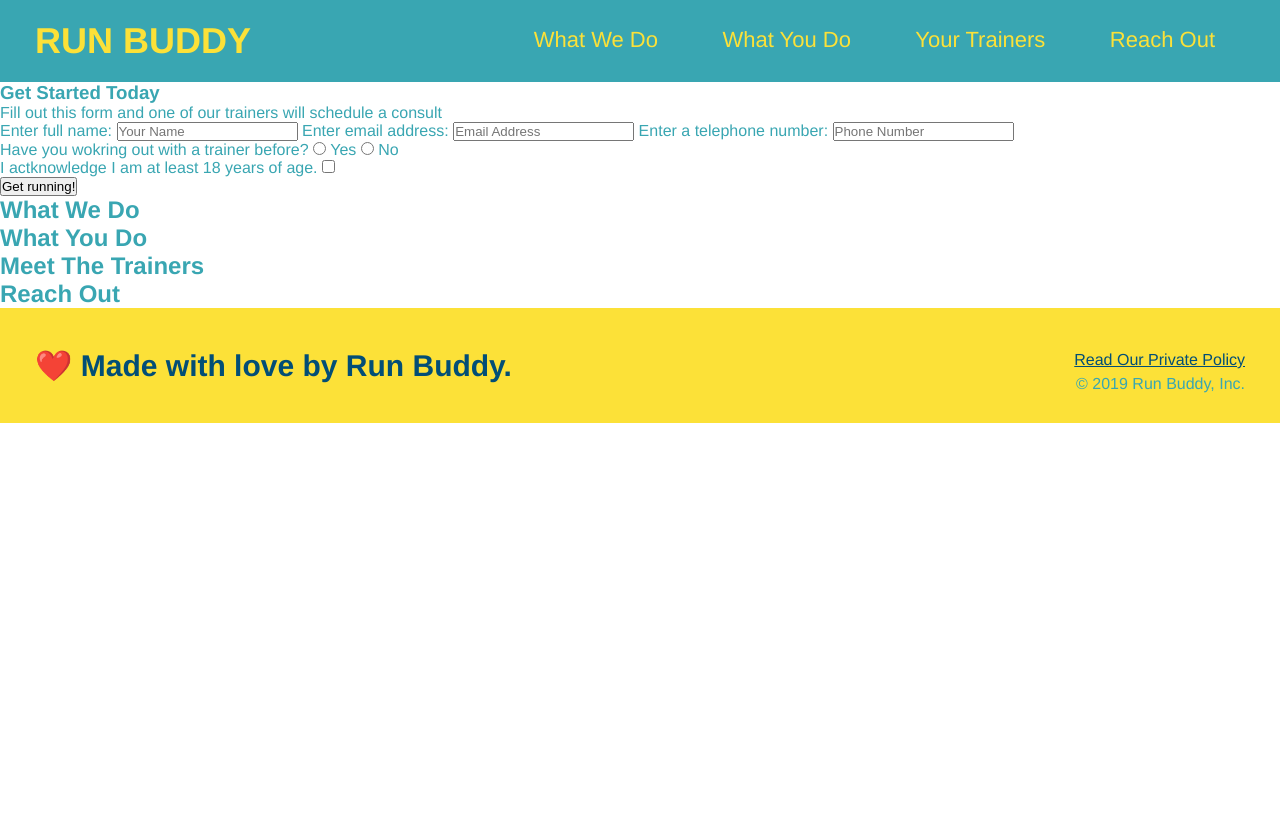
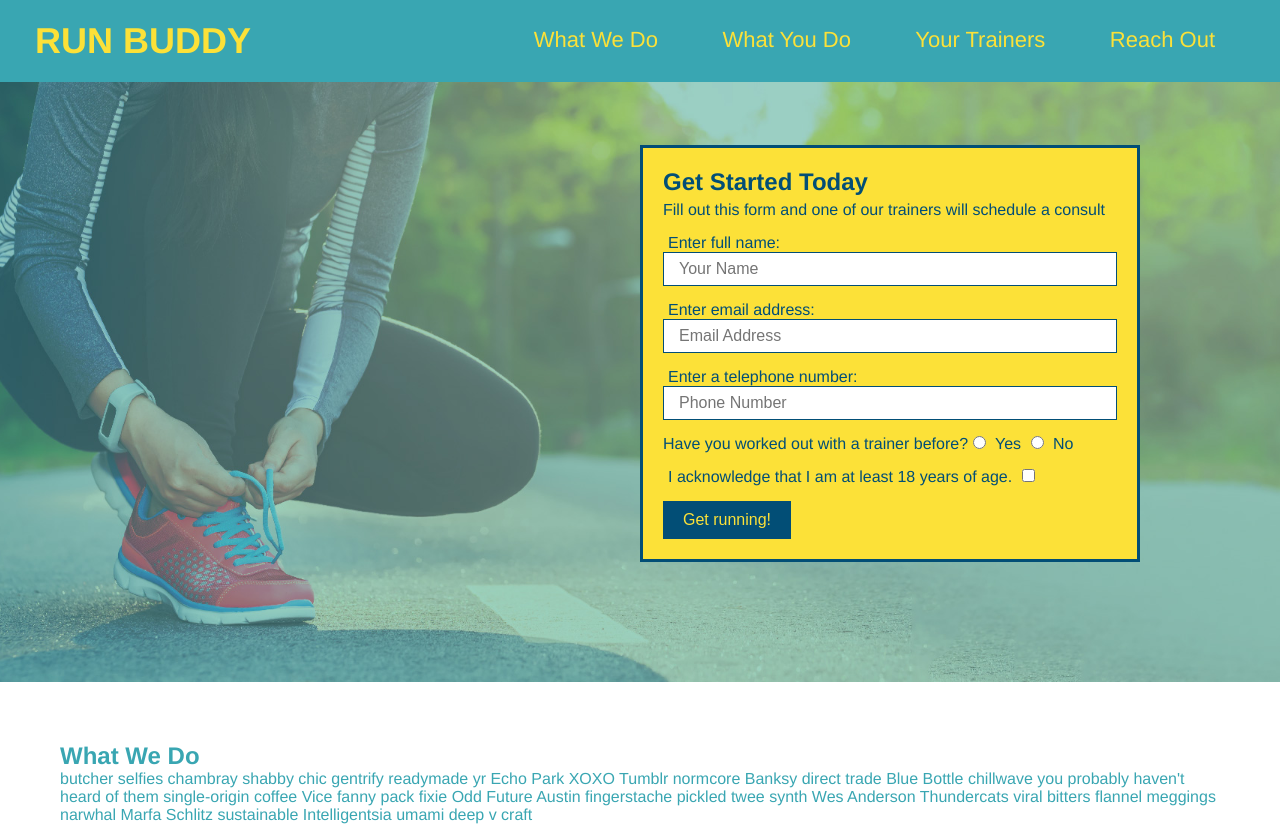
Before and after one commit to Ahoward21/run-buddy, a plain HTML site: page index.html in a window 1280 px wide. Shown: the top 828 px of the page. Before the commit the page ends 800 px from the top, so only its background shows below. Drawn offline with Linux system fonts and the light colour scheme.

Commit message:
add what you do icons

```diff
--- a/assets/css/style.css
+++ b/assets/css/style.css
@@ -1,4 +1,3 @@
-/* removing default browser style */
 * {
     margin: 0;
     padding: 0;
@@ -6,9 +5,11 @@
   }
 
   body {
+    /* more on this crazy alphanumerical value in a minute! */
     color: #39a6b2;
     font-family: Helvetica, Arial, sans-serif;
   }
+
   /* apply styles to <header> */
   header {
     padding: 20px 35px;
@@ -21,9 +22,7 @@ body {
     color: #fce138;
     margin: 0;
     display: inline;
-
   }
-
   header a {
     text-decoration: none;
     color: #fce138;
@@ -33,9 +32,11 @@ header nav {
     float: right;
     margin: 7px 0;
   }
+
   header nav ul li {
     display: inline;
   }
+
   header nav ul li a {
     margin: 0 30px;
     font-weight: lighter;
@@ -43,10 +44,9 @@ header nav ul li a {
   }
 
   footer {
-    background-color: #fce138;
+    background: #fce138;
     width: 100%;
     padding: 40px 35px;
-
   }
 
   footer h2 {
@@ -65,3 +65,58 @@ footer div {
   footer a {
     color: #024e76;
   }
+
+  section {
+    padding: 60px;
+  }
+
+  /* Hero Style Start */
+  .hero {
+    background-image: url('../images/hero-bg.jpg');
+    height: 600px;
+    background-size: cover;
+    background-position: center;
+    position: relative;
+  }
+  /* Hero Style End */
+
+  .hero-form {
+    border: 3px solid #024e76;
+    background-color: #fce138;
+    padding: 20px;
+    width: 500px;
+    color: #024e76;
+    position: absolute;
+    bottom: 120px;
+    right: 140px;
+  }
+
+  .hero-form h3 {
+    font-size: 24px;
+    margin: 0;
+  }
+  .hero-form p {
+    margin: 5px 0 15px 0;
+  }
+
+  .form-input {
+    border: 1px solid #024e76;
+    display: block;
+    padding: 7px 15px;
+    font-size: 16px;
+    color: #024e76;
+    width: 100%;
+    margin-bottom: 15px;
+  }
+
+  .hero-form label {
+    margin: 0 5px;
+  }
+
+  .hero-form button {
+    color: #fce138;
+    background-color: #024e76;
+    border: none;
+    padding: 10px 20px;
+    font-size: 16px;
+  }
--- a/index.html
+++ b/index.html
@@ -16,11 +16,11 @@
       </a>
     </h1>
     <nav>
-        <!-- Unorder list element-->
+      <!-- Unordered list element -->
       <ul>
         <!-- List item element-->
         <li>
-                <!-- Anchor element-->
+          <!-- Anchor element -->
           <a href="#what-we-do">What We Do</a>
         </li>
         <li>
@@ -30,35 +30,36 @@
           <a href="#your-trainers">Your Trainers</a>
         </li>
         <li>
-                <a href="#reach out">Reach Out</a>
+          <a href="#reach-out">Reach Out</a>
         </li>
       </ul>
     </nav>
   </header>
+
   <!-- hero/jumbotron -->
-    <section>
-        <div>
+  <section class="hero">
+    <div class="hero-form">
       <h3>Get Started Today</h3>
       <p>Fill out this form and one of our trainers will schedule a consult</p>
       <form>
         <label for="name">Enter full name:</label>
-            <input type="text" placeholder="Your Name" name="name" id="name" />
+        <input type="text" placeholder="Your Name" name="name" id="name" class="form-input" />
         <label for="email">Enter email address:</label>
-            <input type="email" placeholder="Email Address" name="email" id="email" />
+        <input type="text" placeholder="Email Address" name="email" id="email" class="form-input" />
         <label for="phone">Enter a telephone number:</label>
-            <input type="tel" placeholder="Phone Number" name="phone" id="phone" />
+        <input type="text" placeholder="Phone Number" name="phone" id="phone" class="form-input" />
         <p>
-            Have you wokring out with a trainer before?
-            <input type="radio" name="trainer-confirm" id="trainer-yes">
-            <label for="trainers-yes">Yes</label>
-            <input type="radio" name="trainer-confirm" id="trainer-no">
+          Have you worked out with a trainer before?
+          <input type="radio" name="trainer-confirm" id="trainer-yes" />
+          <label for="trainer-yes">Yes</label>
+          <input type="radio" name="trainer-confirm" id="trainer-no" />
           <label for="trainer-no">No</label>
         </p>
         <p>
-           <label for="checkbox" >
-               I actknowledge I am at least 18 years of age.
+          <label for="checkbox">
+            I acknowledge that I am at least 18 years of age.
           </label>
-           <input type="checkbox" name="age-confirm" id="checkbox">
+          <input type="checkbox" name="checkpoint1" id="checkbox" />
         </p>
         <button type="submit">
           Get running!
@@ -68,13 +69,41 @@
   </section>
 
   <!-- "what we do" section -->
-  <section>
+  <section id="what-we-do">
     <h2>What We Do</h2>
+    <p>
+        butcher selfies chambray shabby chic gentrify readymade yr Echo Park XOXO Tumblr normcore Banksy direct trade Blue Bottle chillwave you probably haven't heard of them single-origin coffee Vice fanny pack fixie Odd Future Austin fingerstache pickled twee synth Wes Anderson Thundercats viral bitters flannel meggings narwhal Marfa Schlitz sustainable Intelligentsia umami deep v craft
+  </p>
+    </p>
   </section>
 
   <!-- "what you do" section -->
-  <section>
+  <section id="what-you-do">
     <h2>What You Do</h2>
+
+    <div>
+      <img src="./assets/images/step-1.svg" alt="" />
+      <h3>Step 1: Fill Out the Form Above.</h3>
+      <p>You're already here, so why not?</p>
+    </div>
+
+    <div>
+      <img src="./assets/images/step-2.svg" alt="">
+      <h3>Step 2: Consult with One of Our Trainers.</h3>
+      <p>Are you here toe build muscle, lose weight, or just feel good?</p>
+    </div>
+
+    <div>
+      <img src="./assets/images/step-3.svg" alt="">
+      <h3>Step 3: Get Running.</h3>
+        p>Hit the ground running (litteraly) once your trainer lays out your plan.</p>
+    </div>
+
+    <div>
+      <img src="./assets/images/step-4.svg" alt="">
+      <h3>Step 4: See Results.</h3>
+      <p>Bi-weekly checkins with your trainer will keep you focused</p>
+    </div>
   </section>
 
   <!-- "meet the trainers" section -->
@@ -91,7 +120,7 @@
   <footer>
     <h2>❤️ Made with love by Run Buddy.</h2>
     <div>
-        <a href="#">Read Our Private Policy</a><br />
+      <a href="#">Read Our Privacy Policy</a><br />
       &copy; 2019 Run Buddy, Inc.
     </div>
   </footer>
```
Also changed, not shown: assets/images/hero-bg.jpg (added), assets/images/step-1.svg (added), assets/images/step-2.svg (added), assets/images/step-3.svg (added), assets/images/step-4.svg (added). Lines whose indentation alone changed are shown as unchanged.
